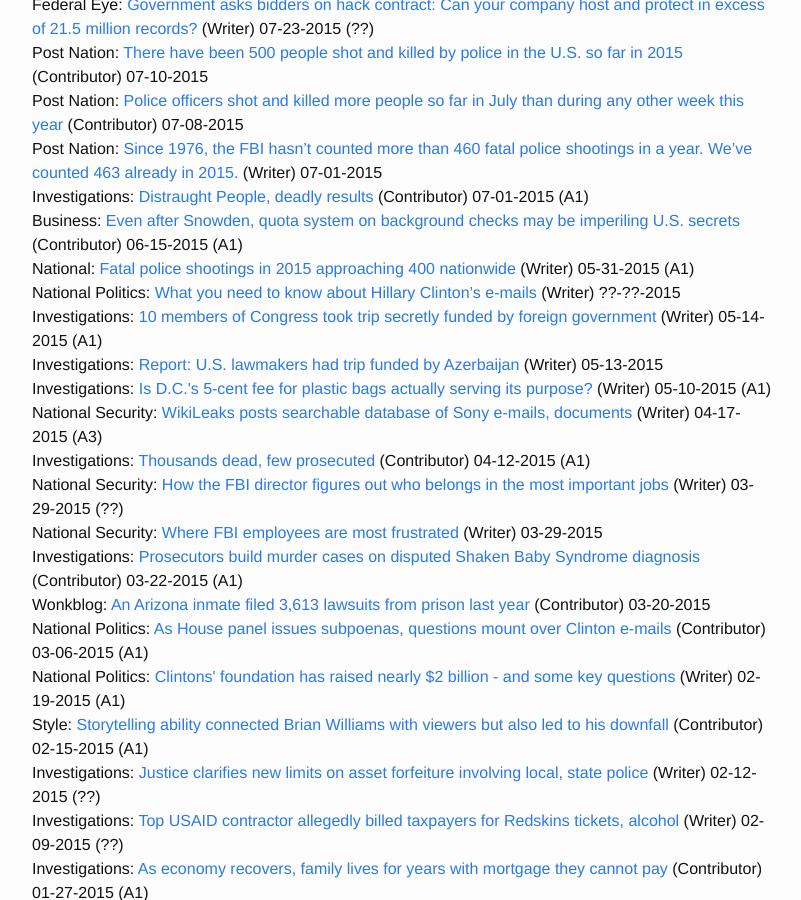
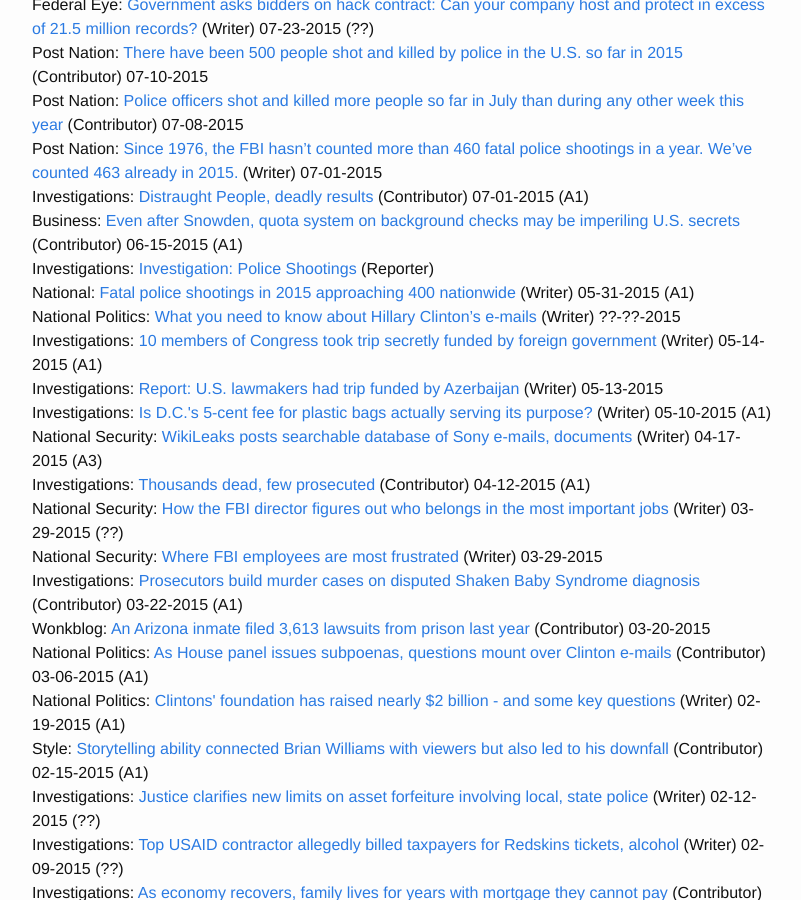
Before and after one commit to stevenrich-zz/stevenrich.github.io, a Jekyll site: the page built from clips.html, in a window 1280 px wide and 900 px high, scrolled down 720 px. Shown: the whole window, without its empty margins (238-1039 px from the left). Built offline with Jekyll 4.4.1, drawn with Linux system fonts in a browser that asks for light colours.

Commit message:
Added police shootings database

```diff
--- a/clips.html
+++ b/clips.html
@@ -29,6 +29,7 @@
   Post Nation: <a href="https://www.washingtonpost.com/news/post-nation/wp/2015/07/01/since-1976-the-fbi-hasnt-counted-more-than-460-fatal-police-shootings-in-a-year-weve-counted-461-already-in-2015/">Since 1976, the FBI hasn’t counted more than 460 fatal police shootings in a year. We’ve counted 463 already in 2015.</a> (Writer) 07-01-2015<br>
   Investigations: <a href="http://www.washingtonpost.com/sf/investigative/2015/06/30/distraught-people-deadly-results/">Distraught People, deadly results</a> (Contributor) 07-01-2015 (A1)<br>
   Business: <a href="https://www.washingtonpost.com/business/economy/security-clearance-contractors-still-stress-speed-over-thoroughness-workers-say/2015/06/14/00d1bd80-09fa-11e5-95fd-d580f1c5d44e_story.html">Even after Snowden, quota system on background checks may be imperiling U.S. secrets</a> (Contributor) 06-15-2015 (A1)<br>
+  Investigations: <a href="https://www.washingtonpost.com/graphics/national/police-shootings/">Investigation: Police Shootings</a> (Reporter)<br>
   National: <a href="https://www.washingtonpost.com/national/fatal-police-shootings-in-2015-approaching-400-nationwide/2015/05/30/d322256a-058e-11e5-a428-c984eb077d4e_story.html">Fatal police shootings in 2015 approaching 400 nationwide</a> (Writer) 05-31-2015 (A1)<br>
   National Politics: <a href="https://www.washingtonpost.com/national/fatal-police-shootings-in-2015-approaching-400-nationwide/2015/05/30/d322256a-058e-11e5-a428-c984eb077d4e_story.html">What you need to know about Hillary Clinton’s e-mails</a> (Writer) ??-??-2015<br>
   Investigations: <a href="http://www.washingtonpost.com/investigations/10-members-of-congress-took-trip-secretly-funded-by-foreign-government/2015/05/13/76b55332-f720-11e4-9030-b4732caefe81_story.html">10 members of Congress took trip secretly funded by foreign government</a> (Writer) 05-14-2015 (A1)<br>
```
